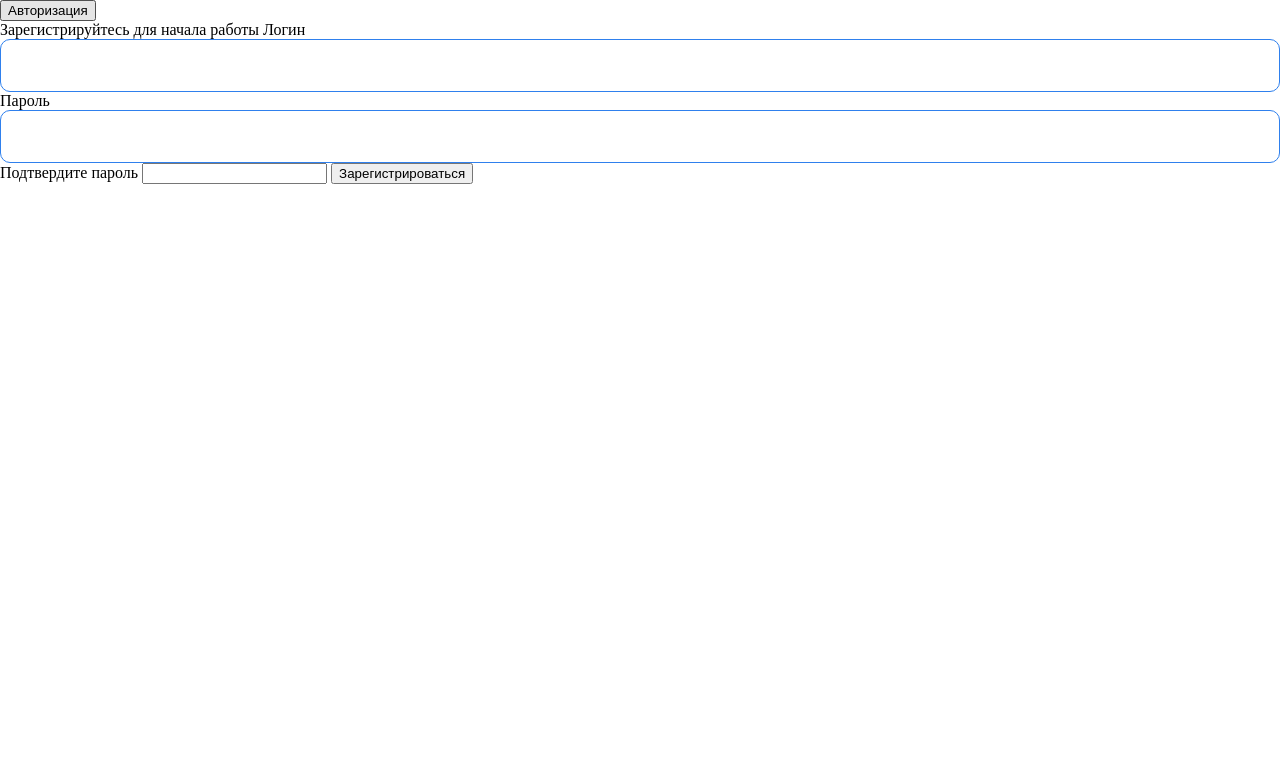
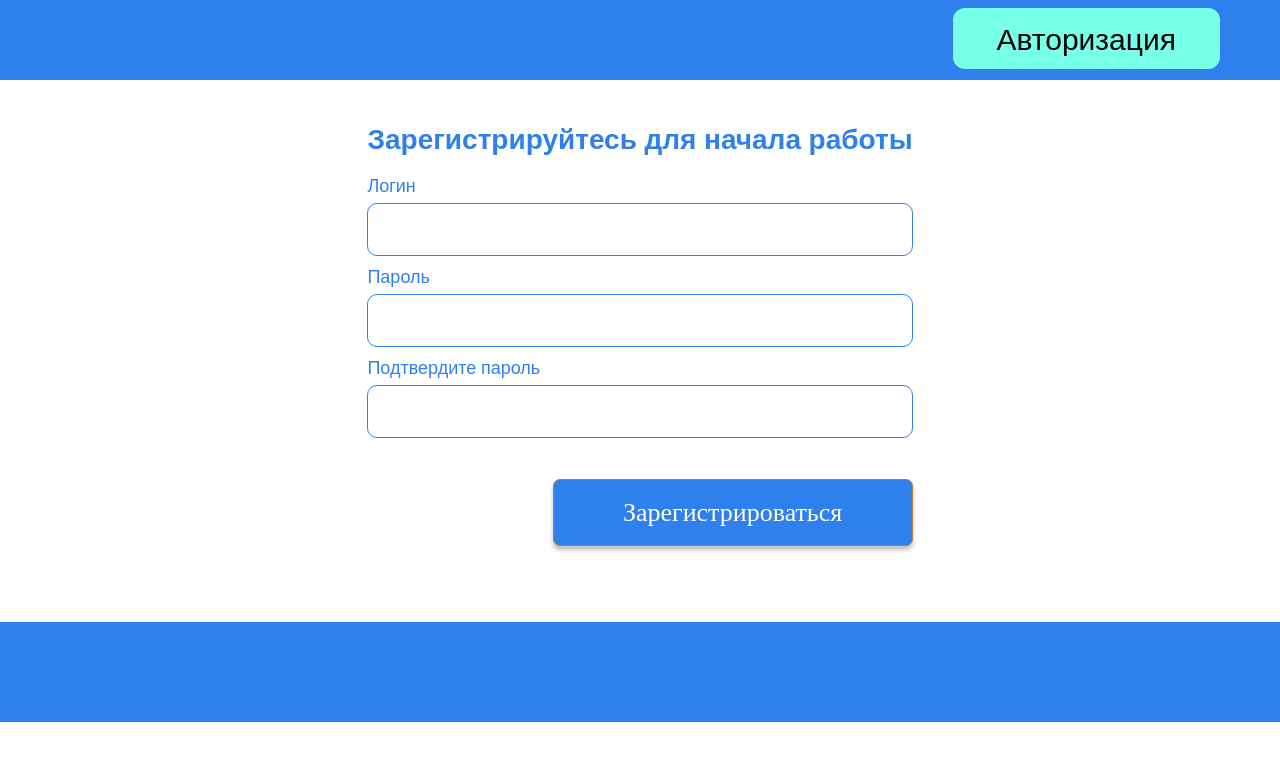
Before and after one commit to BaraevSergey/django_pm, a Django app: page /register in a window 1280 px wide. Shown: the top 761 px of the page. Run offline with Django 3.2, Linux system fonts and the light colour scheme.

Commit message:
design_branch | login, register, add

```diff
--- a/django_pm/mainapp/static/css/mainapp.css
+++ b/django_pm/mainapp/static/css/mainapp.css
@@ -1,9 +1,10 @@
 @import url('https://fonts.googleapis.com/css2?family=Open+Sans:wght@700&display=swap');
 @import url('https://fonts.googleapis.com/css2?family=Nunito:wght@400;700&display=swap');
+@import url('https://fonts.googleapis.com/css2?family=Inter:wght@400;600&display=swap');
+
 
 *, html, body{
 	box-sizing: border-box;
-
 	margin:0;
 }
 
@@ -11,6 +12,17 @@
 	position:relative;
 	background: #2F80ED;
 	height: 80px;
+}
+
+header > span{
+	position: absolute;
+	margin:10px;
+	font-family: 'Inter', sans-serif;
+	font-style: normal;
+	font-weight: normal;
+	font-size: 36px;
+	line-height: 44px;
+	color:white;
 }
 
 footer{
@@ -54,15 +66,20 @@
 	height: 100%;
 }
 
-.label__welcome {
-	margin-top: 30px;
+.label__welcome,
+.label__register,
+.label__addSite{
 	font-family: 'Nunito', sans-serif;
-	font-style: normal;
 	font-weight: bold;
 	font-size: 28px;
 	line-height: 50px;
 	color: #2F80ED;
-	margin-top: 80px;
+    margin-top: 80px;
+}
+
+.label__register,
+.label__addSite{
+    margin-top: 35px;
 }
 
 .label__login{
@@ -74,24 +91,23 @@
 	margin-top: 5px;
 }
 
-.label__password{
-	font-family: 'Nunito', sans-serif;
-	font-weight: normal;
-	font-size: 18px;
-	line-height: 33px;
-	color: #2F80ED;
-	margin-top: 5px;
-}
 
 #id_login:hover,
 #id_login:focus,
 #id_password:hover,
-#id_password:focus{
+#id_password:focus,
+#id_confirm_pass:hover,
+#id_confirm_pass:focus,
+#id_name:hover,
+#id_name:focus{
 	border: 2px solid #277be9;
 	outline:none;
 }
 
-#id_login{
+#id_login,
+#id_password,
+#id_confirm_pass,
+#id_name{
 	background: rgba(255, 255, 255, 0.35);
 	border: 1px solid #2F80ED;
 	border-radius: 10px;
@@ -99,27 +115,9 @@
 	height: 53px;
 }
 
-#id_password{
-	background: rgba(255, 255, 255, 0.35);
-	border: 1px solid #2F80ED;
-	border-radius: 10px;
-	width: 100%;
-	height: 53px;
-}
-
-.buttons{
-	margin-top: 70px;
-}
-
-.buttons > button:first-child{
-	margin-right: 20px;
-}
-
-.buttons > button:last-child{
-	margin-left: 20px;
-}
-
-.buttons > button{
+.login_buttons > button,
+.register_buttons > button,
+.addSite_buttons > button{
 	background: #2F80ED;
 	border: 1px solid #B78233;
 	box-shadow: 0px 4px 4px rgba(0, 0, 0, 0.25);
@@ -132,8 +130,60 @@
 	width: 280px;
 }
 
-.buttons > button:hover,
-.buttons > button:focus{
+.login_buttons > button:hover,
+.login_buttons > button:focus,
+.register_buttons > button:hover,
+.register_buttons > button:focus,
+.addSite_buttons > button:last-child:hover,
+.addSite_buttons > button:last-child:focus{
 	border: 1px solid #a7772f;
 	background: #2a72cf;
 }
+
+.login_buttons{
+	margin-top: 70px;
+}
+
+.login_buttons > button:first-child,
+.addSite_buttons > button:first-child{
+	margin-right: 20px;
+}
+
+.login_buttons > button:last-child,
+.addSite_buttons > button:last-child{
+	margin-left: 20px;
+}
+
+.register_buttons{
+	display: flex;
+    justify-content: flex-end;
+	margin-top: 41px;
+}
+
+.register_buttons > button{
+	padding-top: 10px;
+	padding-bottom: 10px;
+	border-radius: 7px;
+    font-size: 26px;
+    line-height: 45px;
+	width: 360px;
+}
+
+.addSite_buttons{
+	margin-top:30px;
+}
+
+.addSite_buttons > button{
+	line-height: 75px;
+}
+
+.addSite_buttons > button:first-child{
+	background: #ED512F;
+}
+
+.addSite_buttons > button:first-child:hover,
+.addSite_buttons > button:first-child:focus{
+	background: #d64c2d;
+	border: 1px solid #a7772f;
+
+}
--- a/django_pm/mainapp/templates/register_page.html
+++ b/django_pm/mainapp/templates/register_page.html
@@ -1,26 +1,40 @@
 {% load static %}
 <!DOCTYPE html>
 <html lang="en">
+
 <head>
   <meta charset="utf-8" />
   <title>Django_pm</title>
-    <link rel="stylesheet" href="{% static 'css/mainapp.css' %}" type="text/css"></link>
+  <link rel="stylesheet" href="{% static 'css/mainapp.css' %}" type="text/css">
+  </link>
 </head>
+
 <body>
+  <header>
     <form method="POST" action="login">
       {% csrf_token %}
       <button type='submit'> Авторизация </button>
     </form>
+  </header>
+  <section>
     <form method="POST" action="add_register">
       {% csrf_token %}
-          <span> Зарегистрируйтесь для начала работы </span>
-          {{ form.login.label }}
+      <span class="label__register"> Зарегистрируйтесь для начала работы </span>
+      <!-- {{ form.login.label }} -->
+      <span class="label__login">Логин</span>
       {{ form.login }}
-          {{ form.password.label }}
+      <!-- {{ form.password.label }} -->
+      <span class="label__login">Пароль</span>
       {{ form.password }}
-          {{ form.confirm_pass.label }}
+      <span class="label__login">Подтвердите пароль</span>
+      <!-- {{ form.confirm_pass.label }} -->
       {{ form.confirm_pass }}
+      <div class="register_buttons">
         <button type='submit' name="login_button"> Зарегистрироваться</button>
+      </div>
     </form>
+  </section>
+  <footer></footer>
 </body>
+
 </html>
```
Also changed, not shown: django_pm/mainapp/templates/add_site.html (+21 -8 lines), django_pm/mainapp/templates/login_page.html (+7 -3 lines), django_pm/mainapp/templates/main_page.html (+14 -5 lines). Lines whose indentation alone changed are shown as unchanged.
